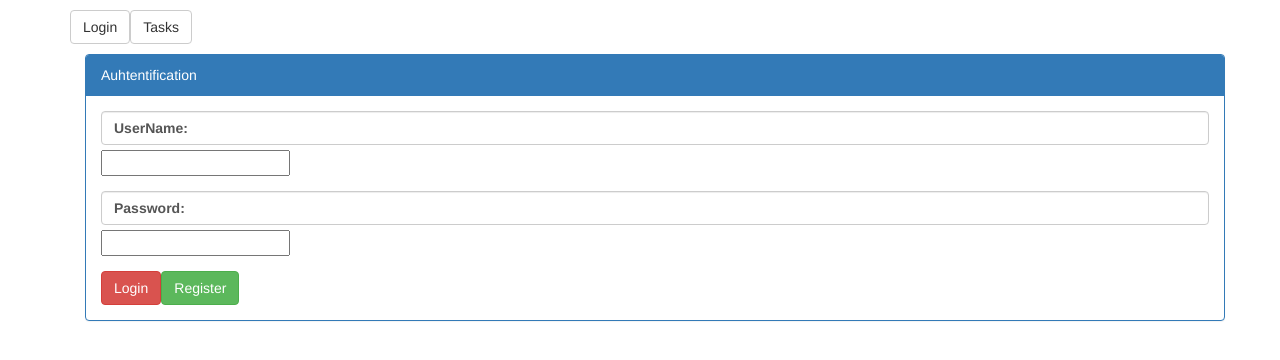
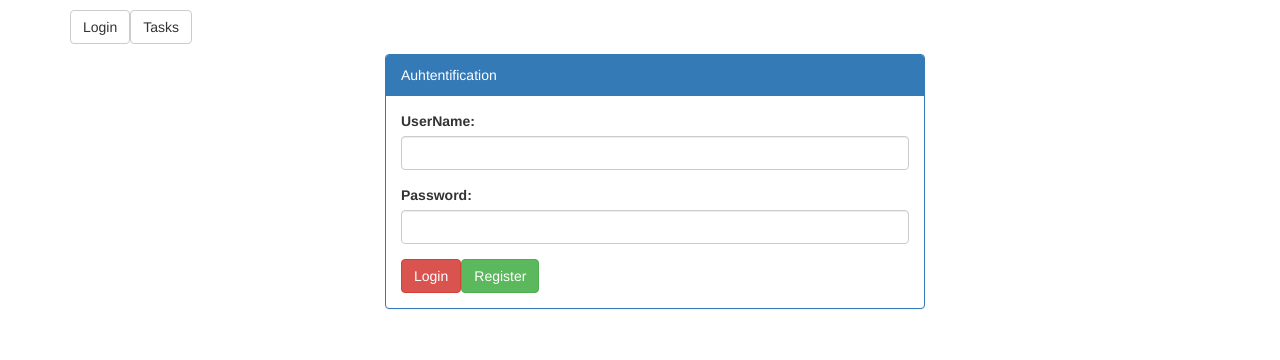
Before and after one commit to martial1981/frontend, an Angular app: page /login in a window 1280 px wide. Shown: the top 360 px of the page. Built offline with nearby package versions, Linux system fonts and the light colour scheme.

Commit message:
ajout de service de login et recuperation du bearer

```diff
--- a/src/app/app.module.ts
+++ b/src/app/app.module.ts
@@ -1,3 +1,4 @@
+import { AuthenticationService } from "../services/authentication.service";
 import { BrowserModule } from '@angular/platform-browser';
 import { NgModule } from '@angular/core';
 
@@ -7,6 +8,7 @@ import { LoginComponent } from './login/login.component';
 import { TasksComponent } from './tasks/tasks.component';
 import { NewTaskComponent } from './new-task/new-task.component';
 import { RegistrationComponent } from './registration/registration.component';
+import { HttpClientModule } from "@angular/common/http";
 import { FormsModule } from "@angular/forms";
 import { RouterModule,Routes } from "@angular/router";
 const appRoutes:Routes=[
@@ -27,9 +29,9 @@ const appRoutes:Routes=[
     RegistrationComponent
   ],
   imports: [
-    BrowserModule,RouterModule.forRoot(appRoutes) ,FormsModule
+    BrowserModule,RouterModule.forRoot(appRoutes) ,FormsModule,HttpClientModule
   ],
-  providers: [],
+  providers: [AuthenticationService],
   bootstrap: [AppComponent]
 })
 export class AppModule { }
--- a/src/app/login/login.component.html
+++ b/src/app/login/login.component.html
@@ -1,17 +1,22 @@
 <div class="container">
+<div class="col-md-6 col-md-offset-3">
+<div class="alert alert-danger" *ngIf="mode==1">
+
+<strong> Bad credentials...  </strong>
+</div>
 <div class="panel panel-primary" >
 <div class="panel-heading">Auhtentification</div>
 <div class="panel-body">
 <form #f="ngForm"  (ngSubmit)="onLogin(f.value)"  >
 <div class="form-group">
-<label class="form-control">UserName:</label>
-<input ngModel=""  type="text" name="username" required/>
+<label class="control-label">UserName:</label>
+<input class="form-control" ngModel=""  type="text" name="username" required/>
 
 
 </div>
 <div class="form-group">
-<label class="form-control">Password:</label>
-<input ngModel=""  type="password" name="Password" required/>
+<label class="control-label">Password:</label>
+<input  class="form-control" ngModel=""  type="password" name="password" required/>
 
 
 </div>
@@ -22,5 +27,7 @@
 
 </div>
 </div>
+</div>
+
 
 </div>
--- a/src/app/login/login.component.ts
+++ b/src/app/login/login.component.ts
@@ -1,3 +1,4 @@
+import { AuthenticationService } from "../../services/authentication.service";
 import { Component, OnInit } from '@angular/core';
 
 @Component({
@@ -6,13 +7,31 @@ import { Component, OnInit } from '@angular/core';
   styleUrls: ['./login.component.css']
 })
 export class LoginComponent implements OnInit {
+  mode:number=0;
 
-  constructor() { }
+  constructor(private authService:AuthenticationService) { }
 
   ngOnInit() {
 
   }
-  onLogin(){
+  onLogin(user){
+    this.authService.login(user)
+    .subscribe(resp=>{
+      let jwt=resp.headers.get('Authorization');
+      console.log(resp.headers.get('Authorization'));
+
+
+    },err=>{
+      this.mode=1;
+
+    }
+
+
+
+
+
+    )
+
+  }
 
 }
-}
--- /dev/null
+++ b/src/services/authentication.service.ts
@@ -0,0 +1,21 @@
+
+import { HttpClient } from "@angular/common/http";
+import { Injectable } from "@angular/core";
+@Injectable()
+
+export class AuthenticationService{
+  private host:string="http://localhost:8080";
+
+  constructor(private http:HttpClient){
+
+  }
+  login(user){
+
+    return  this.http.post(this.host+"/login",user,{observe:'response'});
+  }
+
+
+
+
+
+}
```
